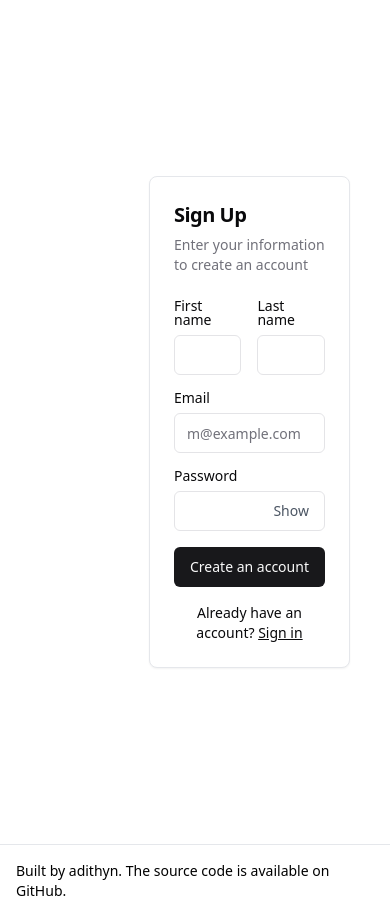
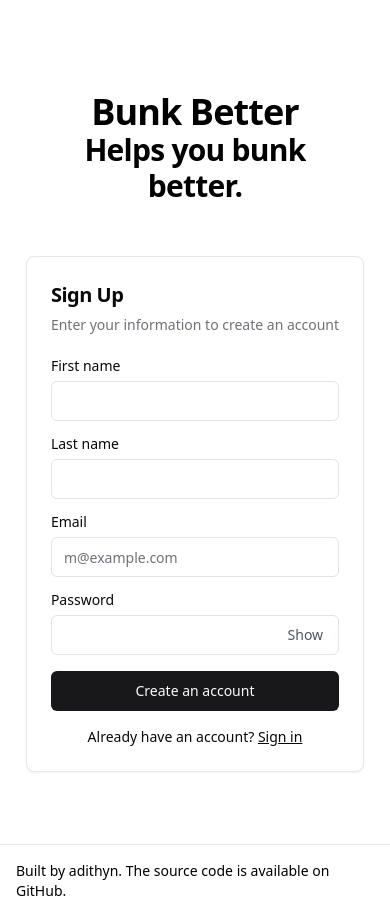
Before and after one commit to Adithyan777/bunk-better, a React (Vite) app in the folder frontend/: page /signup in a window 390 px wide. Built offline with nearby package versions, Linux system fonts and the light colour scheme.

Commit message:
Made the LoginPage and SignUpPage responsive.

```diff
--- a/frontend/src/components/ui/CustomFooter.jsx
+++ b/frontend/src/components/ui/CustomFooter.jsx
@@ -1,3 +1,5 @@
+// CustomFooter.jsx
+
 import { Link as RouterLink } from "react-router-dom";
 
 export default function CustomFooter() {
--- a/frontend/src/components/ui/SignUpCard.jsx
+++ b/frontend/src/components/ui/SignUpCard.jsx
@@ -1,3 +1,5 @@
+// SignUpCard.jsx
+
 import React, { useState } from "react";
 import { Link, useNavigate } from "react-router-dom";
 import { Button } from "@/components/ui/button";
@@ -19,7 +21,6 @@ const protocol = environment === 'production' ? 'https' : 'http';
 const getFullUrl = (endpoint) => `${protocol}://${baseUrl}${endpoint}`;
 
 export default function SignUpCard() {
-  // State management for form inputs
   const [formData, setFormData] = useState({
     firstName: "",
     lastName: "",
@@ -27,10 +28,8 @@ export default function SignUpCard() {
     password: "",
   });
 
-  // State for toggling password visibility
   const [showPassword, setShowPassword] = useState(false);
 
-  // Handle input change
   const handleInputChange = (e) => {
     const { id, value } = e.target;
     setFormData((prevFormData) => ({
@@ -39,14 +38,10 @@ export default function SignUpCard() {
     }));
   };
 
-  const navigate = useNavigate(); // Initialize useNavigate
+  const navigate = useNavigate();
 
-  // Handle form submission
   const handleSubmit = async (e) => {
     e.preventDefault();
-    console.log("Form submitted with data:", formData); // Debugging log
-    console.log("Base URL: "+ baseUrl)
-
     try {
       const response = await fetch(getFullUrl('/register'), {
         method: "POST",
@@ -61,17 +56,15 @@ export default function SignUpCard() {
       }
 
       const data = await response.json();
-      console.log("Success:", data); // Debugging log
+      console.log("Success:", data);
       navigate('/');
-      // Handle successful signup (e.g., redirect to login page, show success message, etc.)
     } catch (error) {
       navigate('/error/' + error.message);
-      // Handle errors (e.g., show error message to the user)
     }
   };
 
   return (
-    <Card className="m-40 max-w-sm">
+    <Card className="m-4 md:m-0 md:max-w-sm">
       <CardHeader>
         <CardTitle className="text-xl">Sign Up</CardTitle>
         <CardDescription>
@@ -81,7 +74,7 @@ export default function SignUpCard() {
       <CardContent>
         <form onSubmit={handleSubmit}>
           <div className="grid gap-4">
-            <div className="grid grid-cols-2 gap-4">
+            <div className="grid grid-cols-1 md:grid-cols-2 gap-4">
               <div className="grid gap-2">
                 <Label htmlFor="firstName">First name</Label>
                 <Input
@@ -117,7 +110,7 @@ export default function SignUpCard() {
               <div className="relative">
                 <Input
                   id="password"
-                  type={showPassword ? 'text' : 'password'}  // Toggle input type based on state
+                  type={showPassword ? 'text' : 'password'}
                   value={formData.password}
                   onChange={handleInputChange}
                   required
@@ -125,7 +118,7 @@ export default function SignUpCard() {
                 <button
                   type="button"
                   className="absolute inset-y-0 right-0 px-4 text-sm text-gray-600"
-                  onClick={() => setShowPassword(!showPassword)}  // Toggle showPassword state
+                  onClick={() => setShowPassword(!showPassword)}
                 >
                   {showPassword ? 'Hide' : 'Show'}
                 </button>
--- a/frontend/src/pages/Home.jsx
+++ b/frontend/src/pages/Home.jsx
@@ -1,27 +1,25 @@
+// Home.jsx
+
 import CustomFooter from "@/components/ui/CustomFooter";
-import LoginCard from "./LoginCard"
+import LoginCard from "./LoginCard";
 
-
-function Home(){
-
-    return(
+function Home() {
+  return (
     <>
-            <div class="flex items-center justify-center h-screen">
-            <div class="flex flex-col items-center justify-center">
-            <h1 className="scroll-m-20 text-4xl font-extrabold tracking-tight lg:text-5xl">
+      <div className="flex flex-col items-center justify-center h-screen">
+        <div className="text-center m-9">
+          <h1 className="text-4xl font-extrabold tracking-tight md:text-5xl">
             Bunk Better
           </h1>
-            <h2 className="scroll-m-20 border-b pb-2 text-3xl font-semibold tracking-tight first:mt-0">
+          <h2 className="text-3xl font-semibold tracking-tight">
             Helps you bunk better.
           </h2>
         </div>
-                <LoginCard/>
+        <LoginCard />
       </div>
-            <CustomFooter/>
-
-
+      <CustomFooter />
     </>
-    )
+  );
 }
 
 export default Home;
--- a/frontend/src/pages/LoginCard.jsx
+++ b/frontend/src/pages/LoginCard.jsx
@@ -1,3 +1,5 @@
+// LoginCard.jsx
+
 import React, { useState } from 'react';
 import { CardTitle, CardDescription, CardHeader, CardContent, Card } from "@/components/ui/card"
 import { Label } from "@/components/ui/label"
@@ -12,7 +14,7 @@ const baseUrl = environment === 'production'
 const protocol = environment === 'production' ? 'https' : 'http';
 const getFullUrl = (endpoint) => `${protocol}://${baseUrl}${endpoint}`;
 
-export default function Component() {
+export default function LoginCard() {
   const [email, setEmail] = useState('');
   const [password, setPassword] = useState('');
   const [showPassword, setShowPassword] = useState(false);
@@ -30,16 +32,12 @@ export default function Component() {
         body: JSON.stringify({ email, password })
       });
 
-      // Check if the response from the server is OK (status 200)
       if (response.ok) {
         const data = await response.json();
-        // Save the token to localStorage
         localStorage.setItem('token', data.token);
-        // Optionally, redirect the user or give feedback that login was successful
         console.log('Login successful : ' + data.token);
         navigate('/home');
       } else {
-        // Handle errors such as wrong credentials
         throw new Error(response.status);
       }
     } catch (error) {
@@ -48,14 +46,14 @@ export default function Component() {
   };
 
   return (
-    <div className="m-40 flex justify-center">
-      <Card className="mx-auto max-w-sm" onSubmit={handleSubmit}>
+    <div className="m-4 md:m-0 md:flex md:justify-center">
+      <Card className="max-w-sm">
         <CardHeader className="space-y-1">
           <CardTitle className="text-2xl font-bold">Login</CardTitle>
           <CardDescription>Enter your email below to login to your account</CardDescription>
         </CardHeader>
         <CardContent>
-          <form className="space-y-4">
+          <form className="space-y-4" onSubmit={handleSubmit}>
             <div className="space-y-2">
               <Label htmlFor="email">Email</Label>
               <Input
@@ -75,14 +73,14 @@ export default function Component() {
                 <Input
                   id="password"
                   required
-                  type={showPassword ? 'text' : 'password'}  // Toggle input type based on state
+                  type={showPassword ? 'text' : 'password'}
                   value={password}
                   onChange={(e) => setPassword(e.target.value)}
                 />
                 <button
                   type="button"
                   className="absolute inset-y-0 right-0 px-4 text-sm text-gray-600"
-                  onClick={() => setShowPassword(!showPassword)}  // Toggle showPassword state
+                  onClick={() => setShowPassword(!showPassword)}
                 >
                   {showPassword ? 'Hide' : 'Show'}
                 </button>
--- a/frontend/src/pages/SignUpPage.jsx
+++ b/frontend/src/pages/SignUpPage.jsx
@@ -1,25 +1,25 @@
+// SignUpPage.jsx
+
 import CustomFooter from "@/components/ui/CustomFooter";
-import SignUpCard from "@/components/ui/SignUpCard"
+import SignUpCard from "@/components/ui/SignUpCard";
 
-function SignUpPage(){
-
-    return(
+function SignUpPage() {
+  return (
     <>
-            <div class="flex items-center justify-center h-screen">
-            <div class="flex flex-col items-center justify-center">
-            <h1 className="scroll-m-20 text-4xl font-extrabold tracking-tight lg:text-5xl">
+      <div className="flex flex-col items-center justify-center h-screen">
+      <div className="text-center m-9">
+          <h1 className="text-4xl font-extrabold tracking-tight md:text-5xl">
             Bunk Better
           </h1>
-            <h2 className="scroll-m-20 border-b pb-2 text-3xl font-semibold tracking-tight first:mt-0">
+          <h2 className="text-3xl font-semibold tracking-tight">
             Helps you bunk better.
           </h2>
         </div>
-                <SignUpCard/>
+        <SignUpCard />
       </div>
-            <CustomFooter></CustomFooter>
-
+      <CustomFooter />
     </>
-    )
+  );
 }
 
 export default SignUpPage;
```
Lines whose indentation alone changed are shown as unchanged.
